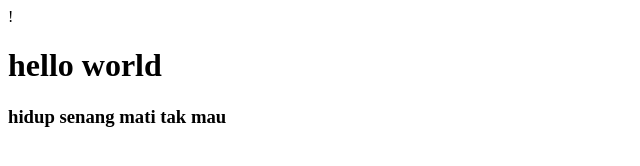
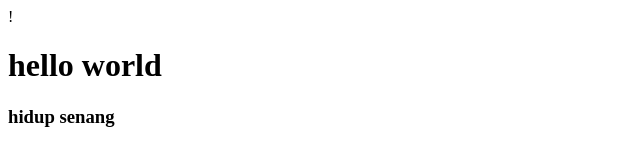
Before and after one commit to zyoxs/helloworld1, a plain HTML site: page index.html in a window 1280 px wide. Shown: the whole page, without its empty margins (0-640 px from the left). Drawn offline with Linux system fonts and the light colour scheme.

Commit message:
ganti kata

```diff
--- a/index.html
+++ b/index.html
@@ -7,6 +7,6 @@
 </head>
 <body>
     <h1>hello world</h1>
-    <h3>hidup senang mati tak mau</h3>
+    <h3>hidup senang </h3>
 </body>
 </html>
```
